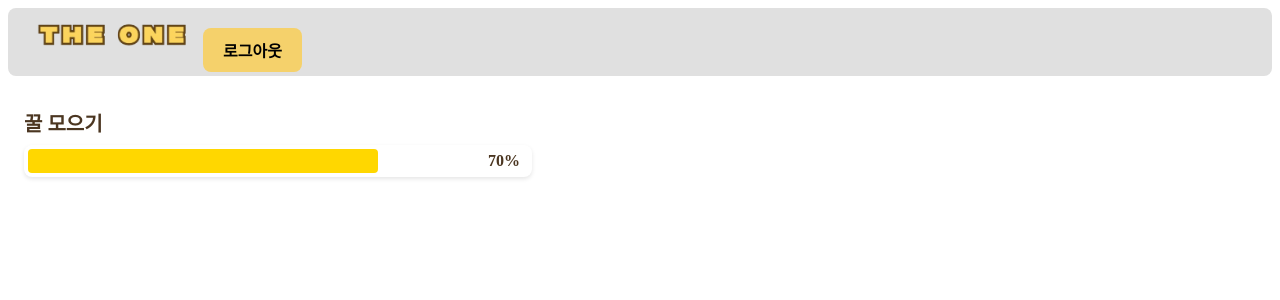
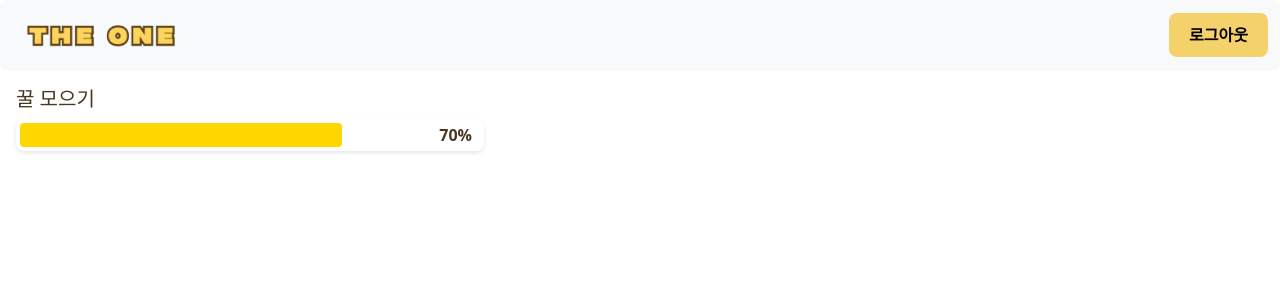
Before and after one commit to pda5th-TheOne/front, a React (Vite) app: page /main in a window 1280 px wide. Shown: the top 300 px of the page. Built offline with nearby package versions, Linux system fonts and the light colour scheme.

Commit message:
feat: Edit App.css and App.jsx (#1)

```diff
--- a/src/App.css
+++ b/src/App.css
@@ -1,73 +1,5 @@
-/* 꿀모으기 퍼센트 bar */
-.honey-container {
-    padding: 1rem;
-    max-width: 400px;
-  }
-
-  .honey-title {
-    font-size: 1.25rem;
-    color: #4b3621;
-    margin-bottom: 0.5rem;
-  }
-
-  .honey-progress-wrapper {
-    background: white;
-    border-radius: 8px;
-    padding: 4px;
-    position: relative;
-    box-shadow: 0 2px 4px rgba(0, 0, 0, 0.1);
-  }
-
-  .honey-progress-bar {
-    background-color: #ffd700;
-    height: 24px;
-    border-radius: 4px;
-    transition: width 0.3s ease;
-  }
-
-  .honey-percentage {
-    position: absolute;
-    right: 12px;
-    top: 50%;
-    transform: translateY(-50%);
-    color: #4b3621;
-    font-weight: bold;
-  }
-
-
-/* compoents/Logobar */
-.navbar {
-    display: flex;
-    align-items: center;
-    justify-content: space-between;
-    padding: 4px 15px;
-    background-color: #e0e0e0; /* Adjust to match the background color */
-    border-radius: 8px; /* Optional: rounds the corners slightly */
-  }
-
-  .navbar-brand img {
-    width: 180px;
-    height: auto;
-  }
-
-  .logout-button {
-    background-color: #f5d16b; /* Button color */
-    border: none;
-    padding: 10px 20px;
-    border-radius: 8px;
-    font-size: 16px;
-    font-weight: bold;
-    cursor: pointer;
-    color: black;
-
-  }
-
-  .logout-button:hover {
-    background-color: #e2b654; /* Button hover effect */
-  }
-  .container {
+.main-content {
     display: flex;
     justify-content: space-between;
     align-items: center;
-    width: 100%;
   }
--- a/src/App.jsx
+++ b/src/App.jsx
@@ -1,6 +1,6 @@
 import { RouterProvider } from 'react-router-dom';
 import AppRouter from './routers/AppRouter';
-
+import "bootstrap/dist/css/bootstrap.min.css"
 
 function App() {
   return (
```
